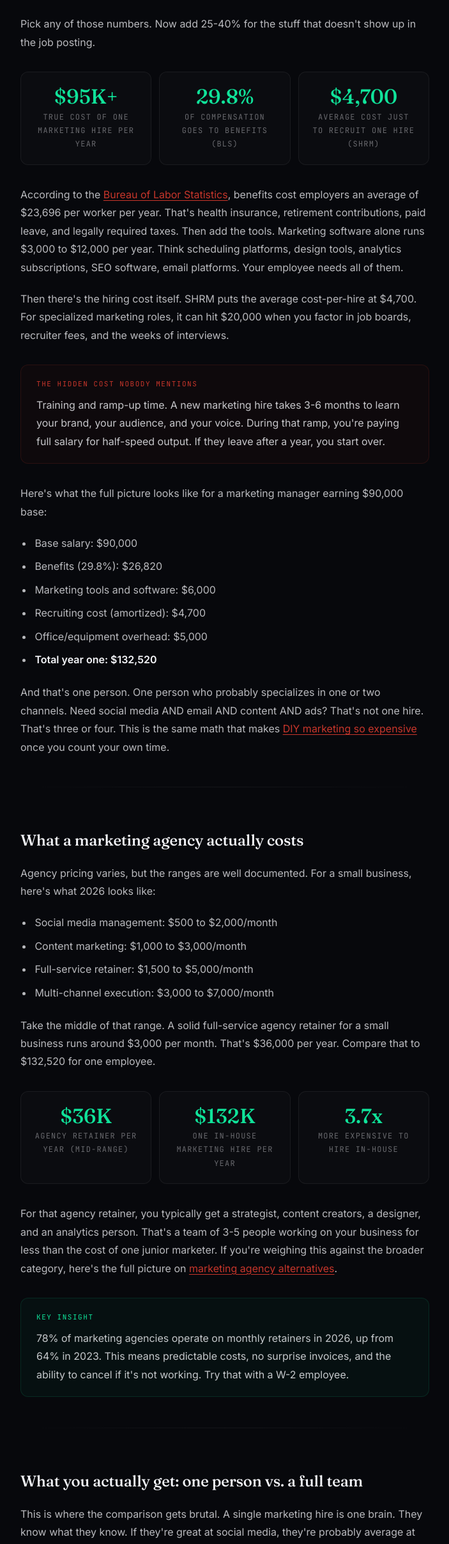
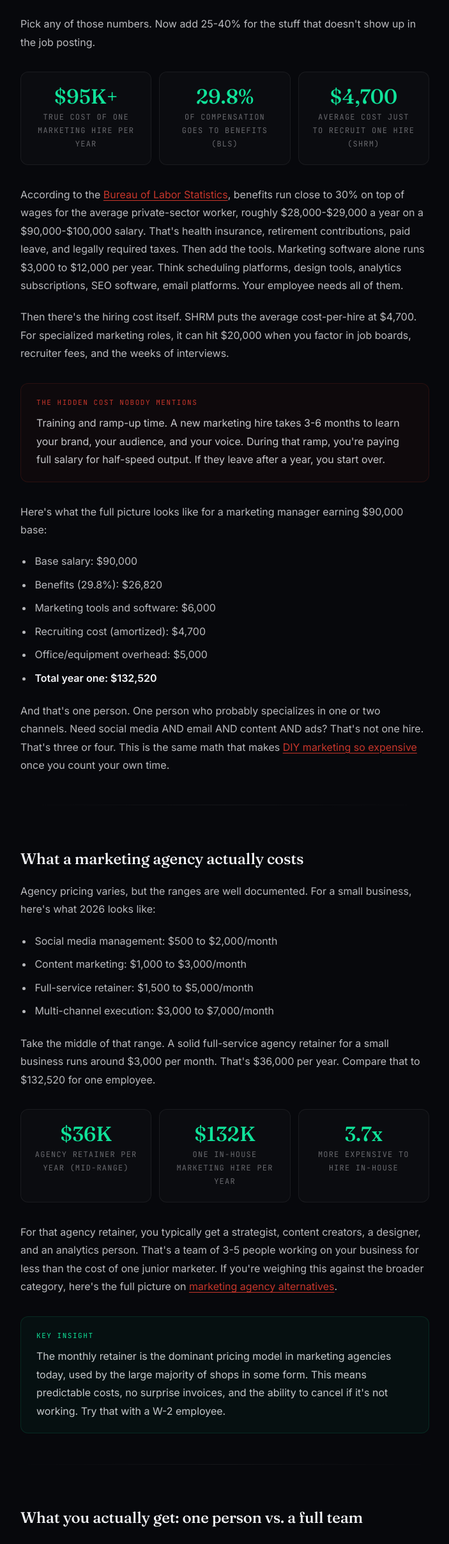
Before and after one commit to dustyboy-23/ventiscale-site, a Next.js app: page /blog/marketing-agency-vs-in-house in a window 1280 px wide. Shown: the part 1718-4132 px from the top of the page at 64% size, without its empty margins (288-991 px from the left). Built offline with nearby package versions, Linux system fonts and the light colour scheme; no server answers.

Commit message:
Blog sweep 2B: verify-and-fix (batch 7)

```diff
--- a/app/(marketing)/blog/marketing-agency-vs-in-house/page.tsx
+++ b/app/(marketing)/blog/marketing-agency-vs-in-house/page.tsx
@@ -27,7 +27,7 @@ const FAQ_DATA = [
   },
   {
     q: "Can a marketing agency replace an entire in-house marketing team?",
-    a: "Yes. A single agency replaces 2-4 in-house roles for most small businesses. You get strategists, content creators, designers, and analysts for the price of one mid-level employee. 78% of agencies operate on monthly retainers in 2026, meaning you get consistent, full-service execution without the HR overhead.",
+    a: "Yes. A single agency replaces 2-4 in-house roles for most small businesses. You get strategists, content creators, designers, and analysts for the price of one mid-level employee. Most agencies operate on monthly retainers, meaning you get consistent, full-service execution without the HR overhead.",
   },
 ];
 
@@ -251,9 +251,11 @@ export default async function Post() {
             >
               Bureau of Labor Statistics
             </a>
-            , benefits cost employers an average of $23,696 per worker per year.
-            That&apos;s health insurance, retirement contributions, paid leave,
-            and legally required taxes. Then add the tools. Marketing software
+            , benefits run close to 30% on top of wages for the average
+            private-sector worker, roughly $28,000-$29,000 a year on a
+            $90,000-$100,000 salary. That&apos;s health insurance, retirement
+            contributions, paid leave, and legally required taxes. Then add
+            the tools. Marketing software
             alone runs $3,000 to $12,000 per year. Think scheduling platforms,
             design tools, analytics subscriptions, SEO software, email
             platforms. Your employee needs all of them.
@@ -357,10 +359,11 @@ export default async function Post() {
           <div className="blog-callout">
             <div className="callout-label">Key insight</div>
             <p>
-              78% of marketing agencies operate on monthly retainers in 2026, up
-              from 64% in 2023. This means predictable costs, no surprise
-              invoices, and the ability to cancel if it&apos;s not working. Try
-              that with a W-2 employee.
+              The monthly retainer is the dominant pricing model in marketing
+              agencies today, used by the large majority of shops in some
+              form. This means predictable costs, no surprise invoices, and
+              the ability to cancel if it&apos;s not working. Try that with a
+              W-2 employee.
             </p>
           </div>
 
```
